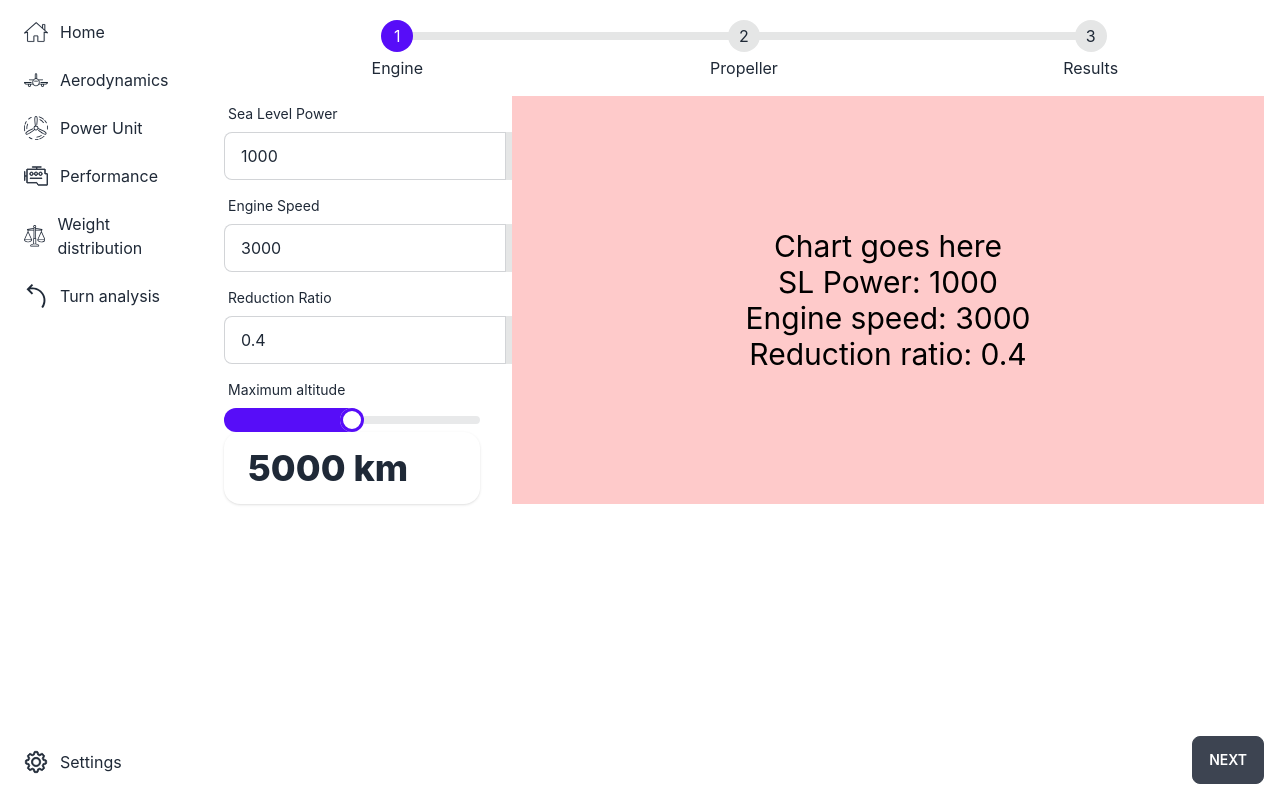
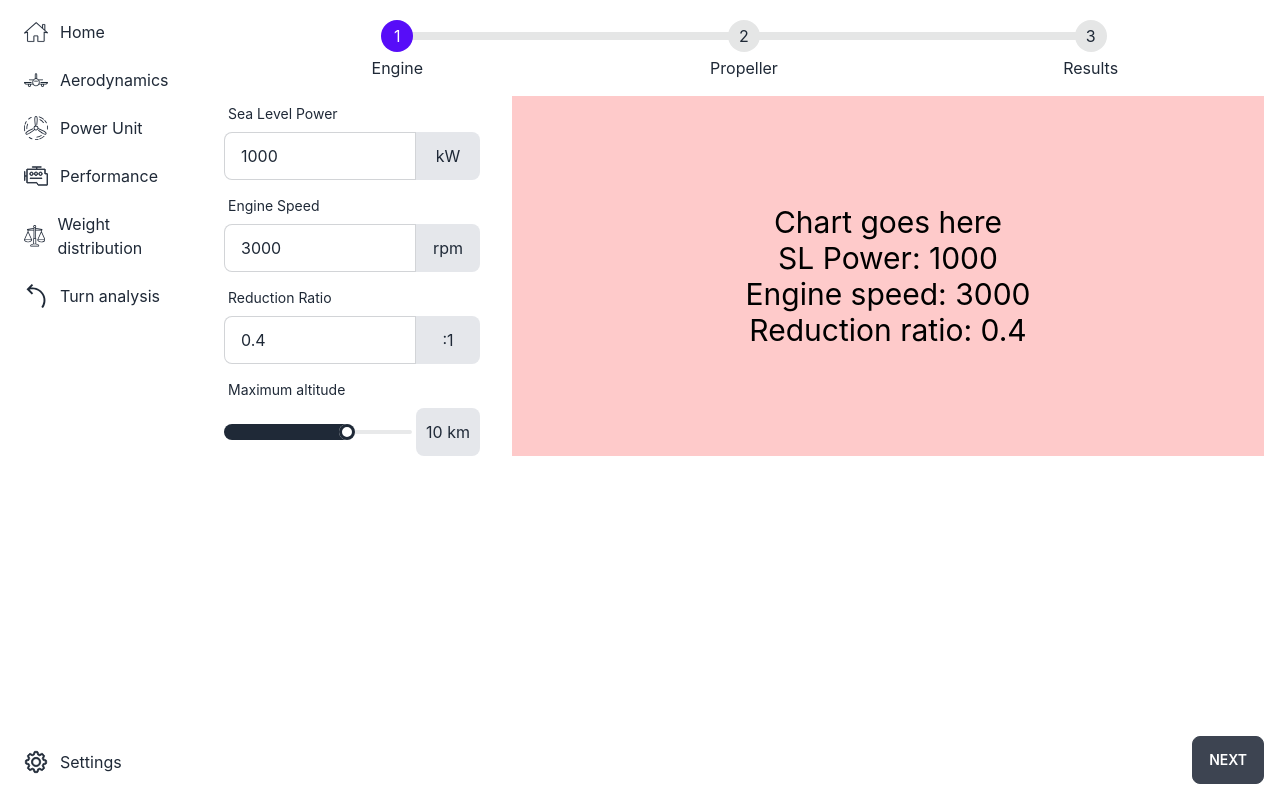
Before and after one commit to adamsmietanka/aircraft-calculator, a React (Create React App) app in the folder frontend/: page /powerunit/engine in a window 1280 px wide. Built offline with nearby package versions, Linux system fonts and the light colour scheme.

Commit message:
feat: unification of components styling, add steps

```diff
--- a/frontend/src/components/atoms/InputNumber.tsx
+++ b/frontend/src/components/atoms/InputNumber.tsx
@@ -1,27 +1,28 @@
-import React from "react";
-
 interface Props {
   label: string;
   unit: string;
   value: number;
+  step: number;
   setter: (value: number) => void;
 }
 
-const InputNumber = ({label, unit, value, setter}: Props) => {
+const InputNumber = ({label, unit, value, step, setter}: Props) => {
   return (
     <div className="form-control">
       <label className="label">
         <span className="label-text">{label}</span>
       </label>
-      <label className="input-group">
+      <label className="input-group flex items-center">
         <input
+          className="input input-bordered w-48"
           type="number"
-          step={10}
-          className="input input-bordered"
+          step={step}
           value={value}
           onChange={(e) => setter(parseFloat(e.target.value))}
         />
-        <span>{unit}</span>
+        <span className="flex items-center justify-center bg-gray-200 px-1 w-20 rounded-lg h-12">
+          {unit}
+        </span>
       </label>
     </div>
   );
--- /dev/null
+++ b/frontend/src/components/atoms/InputSlider.tsx
@@ -0,0 +1,38 @@
+interface Props {
+    label: string;
+    unit: string;
+    value: number;
+    min: number;
+    max: number;
+    step: number;
+    setter: (value: number) => void;
+}
+
+const InputSlider = ({label, unit, value, min, max, step, setter}: Props) => {
+  return (
+    <div className="form-control">
+        <label className="label">
+            <span className="label-text">{label}</span>
+        </label>
+        <label className='flex items-center'>
+            <div className='flex w-48 pr-1'>
+                <input
+                    type="range"
+                    min={min}
+                    max={max}
+                    step={step}
+                    value={value}
+                    onChange={(e) => setter(parseFloat(e.target.value))}
+                    className="range w-48 range-xs"
+                    />
+            </div>
+            <span className='flex items-center justify-center bg-gray-200 px-1 w-20 rounded-lg h-12'>
+                {value} {unit}
+            </span>
+        </label>
+    </div>
+
+  )
+}
+
+export default InputSlider
--- a/frontend/src/components/atoms/SliderInput.tsx
+++ /dev/null
@@ -1,33 +0,0 @@
-import React from 'react'
-
-interface Props {
-    label: string;
-    unit: string;
-    value: number;
-    setter: (value: number) => void;
-}
-
-const SliderInput = ({label, unit, value, setter}: Props) => {
-  return (
-    <div className="form-control">
-        <label className="label">
-            <span className="label-text">{label}</span>
-        </label>
-        <input
-            type="range"
-            min="0" max="10000" step="100"
-            value={value}
-            onChange={(e) => setter(parseFloat(e.target.value))}
-            className="range range-primary"/>
-
-        <div className="stats shadow" >
-            <div className="stat">
-                <div className="stat-value">{value} {unit}</div>
-            </div>
-        </div>
-    </div>
-
-  )
-}
-
-export default SliderInput
--- a/frontend/src/components/organisms/PowerUnitEngine.tsx
+++ b/frontend/src/components/organisms/PowerUnitEngine.tsx
@@ -1,6 +1,6 @@
 import React from "react";
 import InputNumber from "../atoms/InputNumber";
-import SliderInput from "../atoms/SliderInput";
+import InputSlider from "../atoms/InputSlider";
 import { useEngineStore } from "../../utils/useEngine";
 import PowerUnitEngineChart from "../molecules/PowerUnitEngineChart";
 
@@ -19,26 +19,32 @@ const PowerUnitEngine = () => {
         <InputNumber
           value={seaLevelPower}
           setter={setSeaLevelPower}
+          step={50}
           label="Sea Level Power"
           unit="kW"
         />
         <InputNumber
           value={engineSpeed}
           setter={setEngineSpeed}
+          step={50}
           label="Engine Speed"
           unit="rpm"
         />
         <InputNumber
           value={reductionRatio}
           setter={setReductionRatio}
+          step={0.05}
           label="Reduction Ratio"
           unit=":1"
         />
-        <SliderInput
-          value={maxAltitude}
-          setter={setMaxAltitude}
+        <InputSlider
           label="Maximum altitude"
           unit="km"
+          value={maxAltitude}
+          min={0}
+          max={15}
+          step={1}
+          setter={setMaxAltitude}
         />
       </div>
       <PowerUnitEngineChart />
--- a/frontend/src/utils/useEngine.ts
+++ b/frontend/src/utils/useEngine.ts
@@ -15,7 +15,7 @@ export const useEngineStore = create<EngineState>()((set) => ({
   seaLevelPower: 1000,
   engineSpeed: 3000,
   reductionRatio: 0.4,
-  maxAltitude: 5000,
+  maxAltitude: 10,
   setSeaLevelPower: (value) => set((state) => ({ seaLevelPower: value })),
   setEngineSpeed: (value) => set((state) => ({ engineSpeed: value })),
   setReductionRatio: (value) => set((state) => ({ reductionRatio: value })),
```
